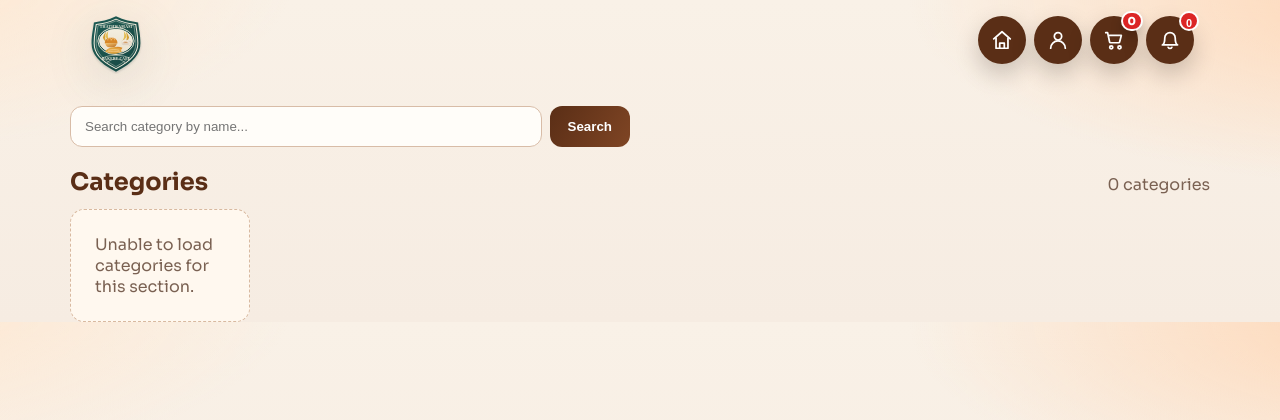
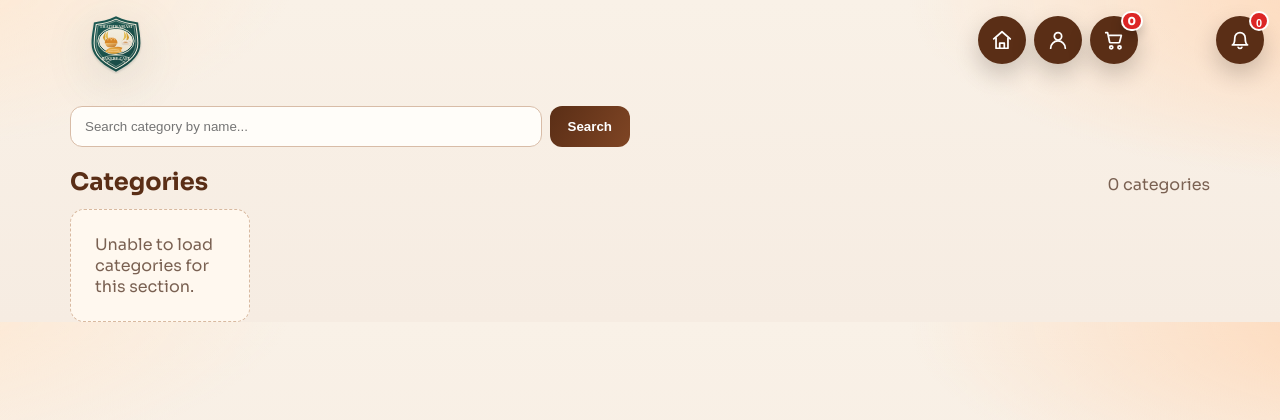
Before and after one commit to AnujMishra77000/suneil_cafe, a Django app: page /bakery/ in a window 1280 px wide. Shown: the top 420 px of the page. Run offline with Django 5.2, Linux system fonts and the light colour scheme; data that the repository does not hold is empty; parts of the project's set-up code (start-up, migrations or seed data) failed here and were passed over; some libraries are stand-ins or nearby versions.

Commit message:
New_41 commit

```diff
--- a/notifications/static/notifications/notification_bell.css
+++ b/notifications/static/notifications/notification_bell.css
@@ -2,7 +2,7 @@
     position: fixed;
     top: var(--action-rail-top, 16px);
     right: var(--action-rail-right, 16px);
-    z-index: 12000;
+    z-index: 20000;
     display: inline-flex;
     flex-direction: column;
     align-items: flex-end;
@@ -84,18 +84,7 @@
 
 .thn-panel.open {
     display: block;
-}
-
-.thn-root--inline .thn-panel {
-    position: fixed;
-    top: calc(var(--action-rail-top, 16px) + var(--action-icon-size, 48px) + 10px);
-    right: var(--action-rail-right, 16px);
-    z-index: 13060;
-}
-
-.thn-root--inline {
-    z-index: 13050;
-    isolation: isolate;
+    z-index: 20010;
 }
 
 .thn-head {
--- a/notifications/static/notifications/notification_bell.js
+++ b/notifications/static/notifications/notification_bell.js
@@ -142,16 +142,7 @@
                 </section>
             `;
 
-            const actionRail = document.body.classList.contains("has-page-actions")
-                ? document.querySelector(".top-actions--icon")
-                : null;
-
-            if (actionRail) {
-                root.classList.add("thn-root--inline");
-                actionRail.appendChild(root);
-            } else {
-                document.body.appendChild(root);
-            }
+            document.body.appendChild(root);
 
             this.root = root;
             this.countEl = root.querySelector(".thn-count");
--- a/products/static/products/brand.css
+++ b/products/static/products/brand.css
@@ -232,7 +232,7 @@
 .has-page-actions .buy-header .top-actions--icon {
     position: fixed;
     top: var(--action-rail-top);
-    right: var(--action-rail-right);
+    right: calc(var(--action-rail-right) + var(--action-icon-size) + var(--action-icon-gap));
     z-index: 11950;
     display: flex;
     align-items: center;
--- a/products/templates/products/billing.html
+++ b/products/templates/products/billing.html
@@ -22,8 +22,8 @@
     <link rel="stylesheet" href="{% static 'products/page_fx.css' %}?v=20260302-fx2" />
     <script defer src="{% static 'products/page_fx.js' %}?v=20260302-fx2"></script>
     <link rel="stylesheet" href="{% static 'products/billing.css' %}?v=20260302-billing6" />
-    <link rel="stylesheet" href="{% static 'products/brand.css' %}?v=20260302-brand10" />
-    <link rel="stylesheet" href="{% static 'notifications/notification_bell.css' %}?v=20260302-bell8" />
+    <link rel="stylesheet" href="{% static 'products/brand.css' %}?v=20260302-brand11" />
+    <link rel="stylesheet" href="{% static 'notifications/notification_bell.css' %}?v=20260302-bell9" />
 </head>
 <body class="has-page-actions">
     <main class="container">
@@ -68,7 +68,7 @@
         </section>
     </main>
     <script src="{% static 'products/billing.js' %}?v=20260302-icons1"></script>
-    <script src="{% static 'notifications/notification_bell.js' %}?v=20260302-bell8"></script>
+    <script src="{% static 'notifications/notification_bell.js' %}?v=20260302-bell9"></script>
     <script>
         if (window.ThathwamasiNotifications) {
             window.ThathwamasiNotifications.mount({
--- a/products/templates/products/buy_product.html
+++ b/products/templates/products/buy_product.html
@@ -22,8 +22,8 @@
     <link rel="stylesheet" href="{% static 'products/page_fx.css' %}?v=20260302-fx2" />
     <script defer src="{% static 'products/page_fx.js' %}?v=20260302-fx2"></script>
     <link rel="stylesheet" href="{% static 'products/buy_product.css' %}?v=20260302-buy4" />
-    <link rel="stylesheet" href="{% static 'products/brand.css' %}?v=20260302-brand10" />
-    <link rel="stylesheet" href="{% static 'notifications/notification_bell.css' %}?v=20260302-bell8" />
+    <link rel="stylesheet" href="{% static 'products/brand.css' %}?v=20260302-brand11" />
+    <link rel="stylesheet" href="{% static 'notifications/notification_bell.css' %}?v=20260302-bell9" />
 </head>
 <body class="has-page-actions" data-product-id="{{ product_id }}">
     <main class="buy-wrap">
@@ -46,7 +46,7 @@
         </section>
     </main>
     <script src="{% static 'products/buy_product.js' %}?v=20260302-icons2"></script>
-    <script src="{% static 'notifications/notification_bell.js' %}?v=20260302-bell8"></script>
+    <script src="{% static 'notifications/notification_bell.js' %}?v=20260302-bell9"></script>
     <script>
         if (window.ThathwamasiNotifications) {
             window.ThathwamasiNotifications.mount({
--- a/products/templates/products/checkout.html
+++ b/products/templates/products/checkout.html
@@ -22,8 +22,8 @@
     <link rel="stylesheet" href="{% static 'products/page_fx.css' %}?v=20260302-fx2" />
     <script defer src="{% static 'products/page_fx.js' %}?v=20260302-fx2"></script>
     <link rel="stylesheet" href="{% static 'products/checkout.css' %}?v=20260302-checkout5" />
-    <link rel="stylesheet" href="{% static 'products/brand.css' %}?v=20260302-brand10" />
-    <link rel="stylesheet" href="{% static 'notifications/notification_bell.css' %}?v=20260302-bell8" />
+    <link rel="stylesheet" href="{% static 'products/brand.css' %}?v=20260302-brand11" />
+    <link rel="stylesheet" href="{% static 'notifications/notification_bell.css' %}?v=20260302-bell9" />
 </head>
 <body class="has-page-actions">
     <main class="container">
@@ -111,7 +111,7 @@
         </section>
     </main>
     <script src="{% static 'products/checkout.js' %}?v=20260302-icons1"></script>
-    <script src="{% static 'notifications/notification_bell.js' %}?v=20260302-bell8"></script>
+    <script src="{% static 'notifications/notification_bell.js' %}?v=20260302-bell9"></script>
     <script>
         if (window.ThathwamasiNotifications) {
             window.ThathwamasiNotifications.mount({
--- a/products/templates/products/order_details.html
+++ b/products/templates/products/order_details.html
@@ -22,8 +22,8 @@
     <link rel="stylesheet" href="{% static 'products/page_fx.css' %}?v=20260302-fx2" />
     <script defer src="{% static 'products/page_fx.js' %}?v=20260302-fx2"></script>
     <link rel="stylesheet" href="{% static 'products/order_details.css' %}?v=20260302-orderdetails3" />
-    <link rel="stylesheet" href="{% static 'products/brand.css' %}?v=20260302-brand10" />
-    <link rel="stylesheet" href="{% static 'notifications/notification_bell.css' %}?v=20260302-bell8" />
+    <link rel="stylesheet" href="{% static 'products/brand.css' %}?v=20260302-brand11" />
+    <link rel="stylesheet" href="{% static 'notifications/notification_bell.css' %}?v=20260302-bell9" />
 </head>
 <body class="has-page-actions">
     <main class="page">
@@ -84,7 +84,7 @@
     </div>
 
     <script src="{% static 'products/order_details.js' %}?v=20260302-icons1"></script>
-    <script src="{% static 'notifications/notification_bell.js' %}?v=20260302-bell8"></script>
+    <script src="{% static 'notifications/notification_bell.js' %}?v=20260302-bell9"></script>
     <script>
         if (window.ThathwamasiNotifications) {
             window.ThathwamasiNotifications.mount({
--- a/products/templates/products/order_success.html
+++ b/products/templates/products/order_success.html
@@ -21,7 +21,7 @@
     <link href="https://fonts.googleapis.com/css2?family=Sora:wght@300;400;600;700;800&family=Fraunces:opsz,wght@9..144,700&display=swap" rel="stylesheet">
     <link rel="stylesheet" href="{% static 'products/page_fx.css' %}?v=20260302-fx2" />
     <script defer src="{% static 'products/page_fx.js' %}?v=20260302-fx2"></script>
-    <link rel="stylesheet" href="{% static 'products/brand.css' %}?v=20260302-brand10" />
+    <link rel="stylesheet" href="{% static 'products/brand.css' %}?v=20260302-brand11" />
     <link rel="stylesheet" href="{% static 'products/order_success.css' %}?v=20260302-success7" />
 </head>
 <body class="has-page-actions">
--- a/products/templates/products/storefront_category.html
+++ b/products/templates/products/storefront_category.html
@@ -22,8 +22,8 @@
     <link rel="stylesheet" href="{% static 'products/page_fx.css' %}?v=20260302-fx2" />
     <script defer src="{% static 'products/page_fx.js' %}?v=20260302-fx2"></script>
     <link rel="stylesheet" href="{% static 'products/section.css' %}?v=20260302-category6" />
-    <link rel="stylesheet" href="{% static 'products/brand.css' %}?v=20260302-brand10" />
-    <link rel="stylesheet" href="{% static 'notifications/notification_bell.css' %}?v=20260302-bell8" />
+    <link rel="stylesheet" href="{% static 'products/brand.css' %}?v=20260302-brand11" />
+    <link rel="stylesheet" href="{% static 'notifications/notification_bell.css' %}?v=20260302-bell9" />
 </head>
 <body class="has-page-actions" data-section="{{ section_name }}" data-category-id="{{ category_id }}" data-category-name="{{ category_name }}">
     <header class="top container">
@@ -61,7 +61,7 @@
     </main>
 
     <script src="{% static 'products/category_page.js' %}?v=20260302-icons1"></script>
-    <script src="{% static 'notifications/notification_bell.js' %}?v=20260302-bell8"></script>
+    <script src="{% static 'notifications/notification_bell.js' %}?v=20260302-bell9"></script>
     <script>
         if (window.ThathwamasiNotifications) {
             window.ThathwamasiNotifications.mount({
--- a/products/templates/products/storefront_home.html
+++ b/products/templates/products/storefront_home.html
@@ -12,7 +12,7 @@
     <link rel="stylesheet" href="{% static 'products/home.css' %}?v=20260302-homeflow2" />
     <link rel="stylesheet" href="{% static 'products/brand.css' %}?v=20260302-brand6" />
     <link rel="stylesheet" href="{% static 'products/customer_menu.css' %}?v=20260302-menu2" />
-    <link rel="stylesheet" href="{% static 'notifications/notification_bell.css' %}?v=20260302-bell8" />
+    <link rel="stylesheet" href="{% static 'notifications/notification_bell.css' %}?v=20260302-bell9" />
 </head>
 <body class="has-customer-menu">
     <div class="customer-menu" data-customer-menu>
@@ -137,7 +137,7 @@
     </main>
     <script src="{% static 'products/home.js' %}?v=20260302-homeflow2"></script>
     <script src="{% static 'products/customer_menu.js' %}?v=20260224-1"></script>
-    <script src="{% static 'notifications/notification_bell.js' %}?v=20260302-bell8"></script>
+    <script src="{% static 'notifications/notification_bell.js' %}?v=20260302-bell9"></script>
     <script>
         if (window.ThathwamasiNotifications) {
             window.ThathwamasiNotifications.mount({
--- a/products/templates/products/storefront_section.html
+++ b/products/templates/products/storefront_section.html
@@ -22,8 +22,8 @@
     <link rel="stylesheet" href="{% static 'products/page_fx.css' %}?v=20260302-fx2" />
     <script defer src="{% static 'products/page_fx.js' %}?v=20260302-fx2"></script>
     <link rel="stylesheet" href="{% static 'products/section.css' %}?v=20260228-category4" />
-    <link rel="stylesheet" href="{% static 'products/brand.css' %}?v=20260302-brand10" />
-    <link rel="stylesheet" href="{% static 'notifications/notification_bell.css' %}?v=20260302-bell8" />
+    <link rel="stylesheet" href="{% static 'products/brand.css' %}?v=20260302-brand11" />
+    <link rel="stylesheet" href="{% static 'notifications/notification_bell.css' %}?v=20260302-bell9" />
 </head>
 <body class="has-page-actions" data-section="{{ section_name }}" data-image-root="{% static 'products/images/' %}">
     <header class="top container">
@@ -59,7 +59,7 @@
     </main>
 
     <script src="{% static 'products/section.js' %}?v=20260302-icons1"></script>
-    <script src="{% static 'notifications/notification_bell.js' %}?v=20260302-bell8"></script>
+    <script src="{% static 'notifications/notification_bell.js' %}?v=20260302-bell9"></script>
     <script>
         if (window.ThathwamasiNotifications) {
             window.ThathwamasiNotifications.mount({
```
